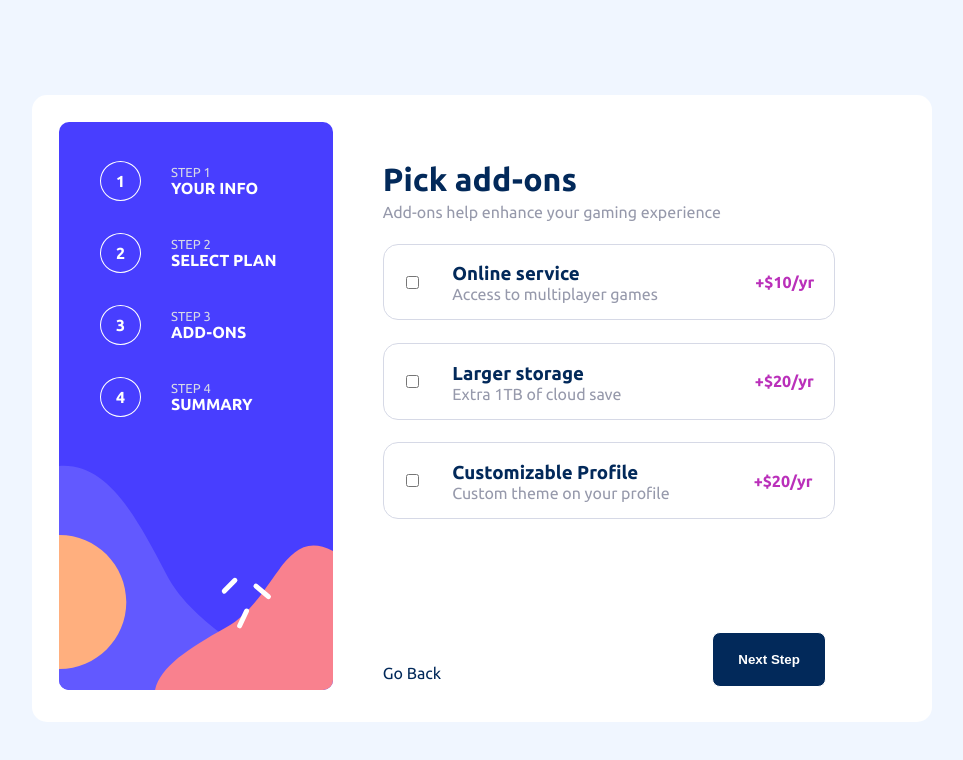
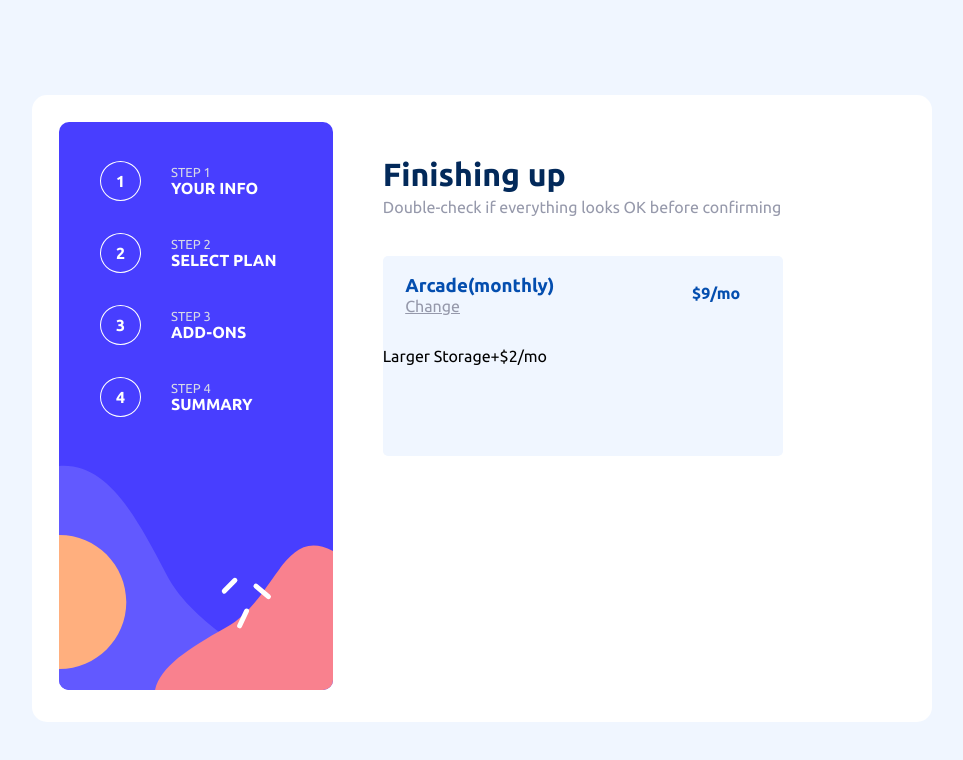
Before and after one commit to ArthurVRoost/ProjetState, a React (Vite) app: page / in a window 1280 px wide. Shown: the top 760 px of the page, without its empty margins (229-1192 px from the left). Built offline with nearby package versions, Linux system fonts and the light colour scheme.

Commit message:
component finish start

```diff
--- a/src/App.jsx
+++ b/src/App.jsx
@@ -4,6 +4,7 @@ import Card from './Components/card/Card'
 import Form from './Components/form/Form'
 import Plan from "./Components/plan/Plan";
 import Add from "./Components/add/Add";
+import Finish from "./Components/finish/Finish";
 
 function App() {
 
@@ -17,7 +18,8 @@ function App() {
         <div className='appReste'>
           {/* <Form/> */}
           {/* <Plan/> */}
-          <Add/>
+          {/* <Add/> */}
+          <Finish/>
         </div>
 
       </div>
--- /dev/null
+++ b/src/Components/finish/Finish.jsx
@@ -0,0 +1,38 @@
+import { useState } from 'react'
+import './finish.css'
+
+export default function Finish() {
+    return(
+        <>
+        <div className='divFinish'>
+            <div className='formDiv1 finishDiv1'>
+                <h1 className='formH1'>Finishing up</h1>
+                <p className='formP'>Double-check if everything looks OK before confirming</p>
+            </div>
+
+            <div className='finishDiv2'>
+                <div className='finishDiv2Div1'>
+                    <div className='finishDiv5'>
+                        <h3 className='finishDiv5H3'>Arcade(monthly)</h3>
+                        <p className='finishDiv5P'>Change</p>
+                    </div>
+                    <p className='finishDiv2Div1P'>$9/mo</p>
+                </div>
+
+                <div className='finishDiv2Div2'>
+                    <p className='finishDiv2Div2P1'>Larger Storage</p>
+                    <p className='finishDiv2Div2P2'>+$2/mo</p>
+                </div>
+            </div>
+
+            <div className='finishDiv3'>
+
+            </div>
+
+            <div className='finishDiv4'>
+
+            </div>
+        </div>
+        </>
+    )
+}
--- /dev/null
+++ b/src/Components/finish/finish.css
@@ -0,0 +1,38 @@
+@import url("https://fonts.googleapis.com/css2?family=Rubik:ital,wght@0,300..900;1,300..900&family=Ubuntu:ital,wght@0,300;0,400;0,500;0,700;1,300;1,400;1,500;1,700&display=swap");
+
+.divFinish{
+    font-family: "Ubuntu";
+    padding-top: 10%;
+}
+.finishDiv2Div1{
+    display: flex;
+    align-items: center;
+
+}
+.finishDiv2Div2{
+    display: flex;
+}
+.finishDiv2{
+    width: 400px;
+    background-color:hsl(217, 100%, 97%) ;
+    margin-top: 10%;
+    border-radius: 5px;
+    height: 200px;
+}
+.finishDiv5H3{
+    color:hsl(214, 96%, 35%) ;
+    margin-bottom: 0;
+    margin-left: 15%;
+}
+.finishDiv5P{
+    margin-left: 15%;
+    color:hsl(231, 11%, 63%) ;
+    text-decoration: underline;
+    margin-top: 0;
+    cursor: pointer;
+}
+.finishDiv2Div1P{
+    margin-left: 40%;
+    color: hsl(214, 96%, 35%) ;
+    font-weight: bold;
+}
```
